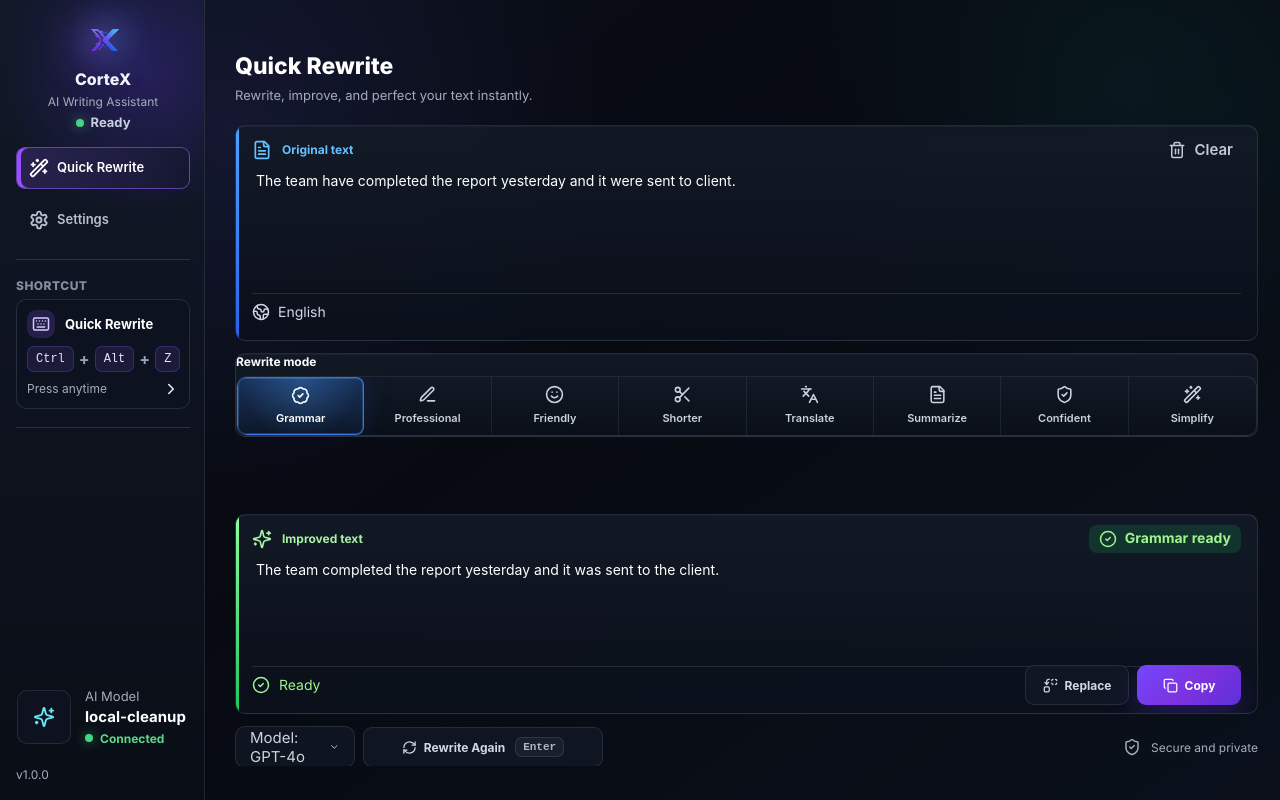
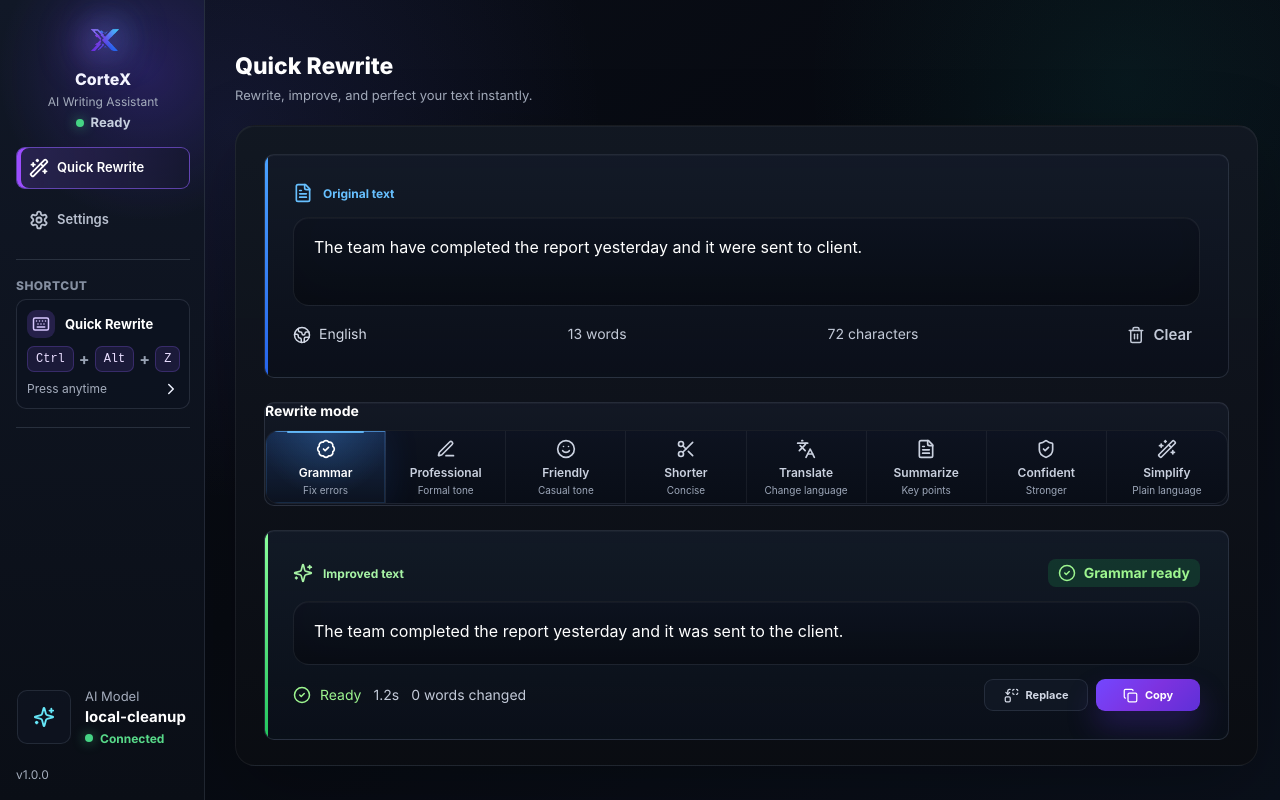
Before and after one commit to dev-ali-hassan/CorteX, a React (Vite) app: page / in a window 1280 px wide. Built offline with nearby package versions, Linux system fonts and the light colour scheme.

Commit message:
Redesign quick rewrite workspace

```diff
--- a/src/App.tsx
+++ b/src/App.tsx
@@ -369,6 +369,9 @@ function QuickRewrite({
   onReplace: () => void;
 }) {
   const selectedMode = rewriteModes.find((item) => item.id === mode);
+  const inputWords = countWords(input);
+  const outputWords = countWords(output);
+  const wordsChanged = Math.abs(outputWords - inputWords);
 
   return (
     <div className="rewrite-surface">
@@ -380,23 +383,28 @@ function QuickRewrite({
               Original text
             </label>
           </span>
-          <button className="ghost-tool" type="button" onClick={() => setInput("")}>
-            <Trash2 size={18} aria-hidden="true" />
-            <span>Clear</span>
-          </button>
         </header>
+        <div className="editor-shell">
           <textarea
             id="input-text"
             value={input}
             onChange={(event) => setInput(event.target.value)}
             spellCheck
+            placeholder="Paste or type text to rewrite..."
             aria-describedby="rewrite-status"
           />
+        </div>
         <div className="input-meta-row">
           <span className="language-chip">
             <Globe2 size={18} aria-hidden="true" />
             English
           </span>
+          <span>{inputWords} words</span>
+          <span>{input.length} characters</span>
+          <button className="ghost-tool" type="button" onClick={() => setInput("")}>
+            <Trash2 size={18} aria-hidden="true" />
+            <span>Clear</span>
+          </button>
         </div>
       </section>
 
@@ -433,12 +441,18 @@ function QuickRewrite({
             {selectedMode?.label ?? "Rewrite"} ready
           </span>
         </header>
-        <textarea id="output-text" value={output} readOnly />
+        <div className="editor-shell">
+          <textarea id="output-text" value={output} readOnly placeholder="Your rewritten text will appear here..." />
+        </div>
         <div className="output-meta-row">
+          <div className="output-stats">
             <span>
               <CheckCircle2 size={18} aria-hidden="true" />
               {status}
             </span>
+            <span>1.2s</span>
+            <span>{wordsChanged} words changed</span>
+          </div>
           <div className="output-actions">
             <button className="secondary-action" type="button" onClick={onReplace}>
               <Replace size={21} aria-hidden="true" />
@@ -469,6 +483,10 @@ function QuickRewrite({
       </footer>
     </div>
   );
+}
+
+function countWords(value: string) {
+  return value.trim() ? value.trim().split(/\s+/).length : 0;
 }
 
 function modeCaption(mode: RewriteModeId) {
--- a/src/styles.css
+++ b/src/styles.css
@@ -500,6 +500,7 @@ kbd {
   min-height: 0;
   min-width: 0;
   flex-direction: column;
+  align-items: flex-start;
   overflow: hidden;
   padding: 56px 24px 24px 34px;
 }
@@ -507,6 +508,8 @@ kbd {
 .workspace-header {
   flex: 0 0 auto;
   display: flex;
+  width: min(100%, 1180px);
+  max-width: 1180px;
   align-items: flex-start;
   justify-content: space-between;
   gap: 28px;
@@ -553,10 +556,23 @@ kbd {
 
 .rewrite-surface {
   display: grid;
-  grid-template-rows: minmax(205px, 27vh) auto minmax(205px, 25vh) 44px;
-  gap: 14px;
+  grid-template-rows: clamp(210px, 28vh, 250px) 104px clamp(210px, 25vh, 250px) 38px;
+  align-content: start;
+  gap: 24px;
+  width: min(100%, 1180px);
+  max-width: 1180px;
   height: calc(100vh - 126px);
   min-height: 0;
+  border: 1px solid rgba(255, 255, 255, 0.06);
+  border-radius: 20px;
+  background:
+    linear-gradient(180deg, rgba(19, 25, 37, 0.86), rgba(10, 13, 18, 0.88)),
+    rgba(10, 13, 18, 0.88);
+  box-shadow:
+    0 24px 80px rgba(0, 0, 0, 0.22),
+    inset 0 1px 0 rgba(255, 255, 255, 0.04);
+  padding: 28px;
+  backdrop-filter: blur(14px);
 }
 
 .text-panel,
@@ -574,9 +590,21 @@ kbd {
 .text-panel {
   position: relative;
   display: grid;
-  grid-template-rows: 30px 1fr 44px;
-  padding: 14px 20px 12px;
+  grid-template-rows: auto minmax(0, 1fr) auto;
+  gap: 14px;
+  padding: 28px;
   overflow: hidden;
+  transition:
+    border-color 200ms ease,
+    box-shadow 200ms ease,
+    transform 200ms ease;
+}
+
+.text-panel:hover {
+  border-color: rgba(255, 255, 255, 0.1);
+  box-shadow:
+    0 18px 52px rgba(0, 0, 0, 0.2),
+    inset 0 1px 0 rgba(255, 255, 255, 0.045);
 }
 
 .text-panel::before {
@@ -639,19 +667,36 @@ kbd {
   color: #fff;
 }
 
+.editor-shell {
+  min-height: 0;
+  border: 1px solid rgba(255, 255, 255, 0.065);
+  border-radius: 16px;
+  background:
+    linear-gradient(180deg, rgba(13, 19, 32, 0.96), rgba(8, 13, 22, 0.96)),
+    #0d1320;
+  box-shadow:
+    inset 0 1px 0 rgba(255, 255, 255, 0.035),
+    inset 0 -20px 48px rgba(0, 0, 0, 0.12);
+  padding: 18px 20px;
+}
+
 .text-panel textarea {
   width: 100%;
   height: 100%;
   min-height: 0;
   resize: none;
   border: 0;
-  border-bottom: 1px solid rgba(148, 163, 184, 0.18);
+  border-bottom: 0;
   border-radius: 0;
   background: transparent;
   color: #fff;
-  padding: 10px 6px 8px;
-  font-size: 18px;
+  padding: 0;
+  font-size: 17px;
   line-height: 1.42;
+}
+
+.text-panel textarea::placeholder {
+  color: rgba(203, 213, 225, 0.46);
 }
 
 .text-panel textarea::selection {
@@ -661,18 +706,23 @@ kbd {
 .text-panel textarea:focus,
 .text-panel textarea:focus-visible {
   outline: 0;
-  box-shadow: inset 0 -1px 0 rgba(85, 166, 255, 0.55);
+  box-shadow: none;
 }
 
 .mode-section {
   align-self: start;
   width: 100%;
+  height: 104px;
   padding: 0;
-  border-radius: 11px;
+  border-radius: 16px;
+  overflow: hidden;
+  background:
+    linear-gradient(180deg, rgba(19, 25, 37, 0.82), rgba(12, 17, 27, 0.78)),
+    rgba(19, 25, 37, 0.78);
 }
 
 .mode-section h2 {
-  margin: 0 0 5px;
+  margin: 0 0 10px;
   color: #fff;
   font-size: 15px;
   font-weight: 720;
@@ -683,24 +733,29 @@ kbd {
   grid-template-columns: repeat(8, minmax(102px, 1fr));
   gap: 0;
   overflow: hidden;
-  border: 1px solid rgba(148, 163, 184, 0.16);
-  border-radius: 11px;
+  height: 74px;
+  border: 1px solid rgba(255, 255, 255, 0.065);
+  border-radius: 14px;
   background:
-    linear-gradient(180deg, rgba(20, 28, 42, 0.74), rgba(10, 15, 24, 0.78)),
-    rgba(11, 16, 26, 0.7);
+    linear-gradient(180deg, rgba(13, 19, 32, 0.92), rgba(8, 13, 22, 0.94)),
+    #0d1320;
 }
 
 .mode-tile {
   display: grid;
-  min-height: 76px;
+  min-height: 72px;
   place-items: center;
-  gap: 5px;
+  gap: 4px;
   border: 0;
-  border-right: 1px solid rgba(148, 163, 184, 0.12);
+  border-right: 1px solid rgba(255, 255, 255, 0.06);
   border-radius: 0;
   background: transparent;
   color: #cad1df;
-  padding: 6px 6px;
+  padding: 8px 6px 7px;
+  transition:
+    background 200ms ease,
+    color 200ms ease,
+    box-shadow 200ms ease;
 }
 
 .mode-tile:last-child {
@@ -729,15 +784,29 @@ kbd {
 }
 
 .mode-tile.selected {
-  border: 1px solid rgba(65, 131, 255, 0.85);
-  border-radius: 8px;
+  position: relative;
+  border: 0;
+  border-right: 1px solid rgba(255, 255, 255, 0.08);
+  border-radius: 0;
   background:
-    radial-gradient(circle at 50% 0%, rgba(74, 163, 255, 0.28), transparent 72%),
-    linear-gradient(180deg, rgba(30, 62, 116, 0.68), rgba(14, 26, 47, 0.78));
+    radial-gradient(circle at 50% 0%, rgba(74, 163, 255, 0.22), transparent 70%),
+    linear-gradient(180deg, rgba(30, 62, 116, 0.54), rgba(13, 20, 34, 0.78));
   box-shadow:
-    inset 0 0 0 1px rgba(74, 163, 255, 0.28),
-    0 0 28px rgba(37, 99, 235, 0.18);
+    inset 0 1px 0 rgba(100, 181, 255, 0.55),
+    inset 0 0 0 1px rgba(74, 163, 255, 0.16),
+    0 0 34px rgba(37, 99, 235, 0.14);
   color: #fff;
+}
+
+.mode-tile.selected::before {
+  position: absolute;
+  top: 0;
+  left: 18%;
+  right: 18%;
+  height: 2px;
+  border-radius: 999px;
+  background: rgba(103, 192, 255, 0.88);
+  content: "";
 }
 
 .input-meta-row,
@@ -753,13 +822,20 @@ kbd {
   gap: 18px;
 }
 
-.output-meta-row span {
+.output-meta-row span,
+.output-stats {
   display: inline-flex;
   align-items: center;
   gap: 9px;
 }
 
-.output-meta-row span:first-child {
+.output-stats {
+  min-width: 0;
+  flex-wrap: wrap;
+  gap: 12px;
+}
+
+.output-stats span:first-child {
   color: #9df58f;
 }
 
@@ -811,7 +887,7 @@ kbd {
 
 .action-row {
   display: grid;
-  grid-template-columns: minmax(130px, 170px) minmax(180px, 280px) 1fr;
+  grid-template-columns: minmax(118px, 150px) minmax(160px, 240px) 1fr;
   align-items: center;
   gap: 10px;
 }
@@ -823,11 +899,11 @@ kbd {
   gap: 10px;
   margin: 0;
   color: var(--muted);
-  font-size: 15px;
+  font-size: 13px;
 }
 
 .model-chip {
-  min-height: 42px;
+  min-height: 36px;
   justify-content: center;
   gap: 8px;
   border: 1px solid rgba(148, 163, 184, 0.16);
@@ -835,18 +911,18 @@ kbd {
   background: rgba(18, 25, 38, 0.72);
   color: #cfd5df;
   padding: 0 14px;
-  font-size: 15px;
+  font-size: 13px;
 }
 
 .secondary-action,
 .primary-action {
   display: inline-flex;
-  min-height: 42px;
+  min-height: 36px;
   align-items: center;
   justify-content: center;
   gap: 9px;
   border-radius: 11px;
-  font-size: 15px;
+  font-size: 13px;
   font-weight: 690;
 }
 
@@ -1621,15 +1697,16 @@ kbd {
   }
 
   .rewrite-surface {
-    grid-template-rows: minmax(178px, 27vh) auto minmax(178px, 25vh) 40px;
-    gap: 12px;
+    grid-template-rows: clamp(210px, 28vh, 260px) 118px clamp(195px, 24vh, 235px) 40px;
+    align-content: start;
+    gap: 16px;
     height: calc(100vh - 104px);
     min-height: 0;
   }
 
   .text-panel {
-    grid-template-rows: 24px 1fr 38px;
-    padding: 10px 16px 8px;
+    grid-template-rows: 28px 1fr 40px;
+    padding: 12px 18px 10px;
   }
 
   .rewrite-card-heading {
@@ -1638,13 +1715,15 @@ kbd {
 
   .text-panel textarea {
     min-height: 0;
-    padding: 8px 4px 6px;
+    padding: 9px 5px 7px;
     font-size: 16px;
-    line-height: 1.36;
+    line-height: 1.4;
   }
 
   .mode-section {
     padding: 0;
+    height: 118px;
+    overflow: hidden;
   }
 
   .mode-section h2 {
@@ -1658,7 +1737,7 @@ kbd {
   }
 
   .mode-tile {
-    min-height: 62px;
+    min-height: 88px;
     gap: 2px;
     border-radius: 0;
   }
@@ -1692,7 +1771,7 @@ kbd {
   }
 
   .action-row {
-    grid-template-columns: 130px minmax(150px, 260px) 1fr;
+    grid-template-columns: 118px minmax(150px, 220px) 1fr;
     gap: 8px;
   }
 
@@ -1707,9 +1786,9 @@ kbd {
 
   .secondary-action,
   .primary-action {
-    min-height: 38px;
+    min-height: 34px;
     gap: 9px;
-    font-size: 13px;
+    font-size: 12px;
   }
 
   .secondary-action svg,
@@ -1733,7 +1812,7 @@ kbd {
   }
 
   .rewrite-surface {
-    height: auto;
+    height: calc(100vh - 104px);
     min-height: 0;
   }
 
@@ -1963,11 +2042,11 @@ kbd {
   }
 
   .rewrite-surface {
-    grid-template-rows: minmax(156px, 27vh) auto minmax(156px, 25vh) 40px;
+    grid-template-rows: clamp(160px, 25vh, 200px) 96px clamp(150px, 22vh, 185px) 36px;
+    align-content: start;
     gap: 12px;
     height: calc(100vh - 88px);
     min-height: 0;
-    align-content: stretch;
     overflow: hidden;
   }
 
@@ -1979,8 +2058,8 @@ kbd {
   }
 
   .text-panel {
-    grid-template-rows: 23px 1fr 36px;
-    padding: 12px 16px 10px;
+    grid-template-rows: 24px 1fr 34px;
+    padding: 10px 14px 8px;
     min-height: 0;
     overflow: hidden;
   }
@@ -1992,13 +2071,14 @@ kbd {
   .text-panel textarea {
     height: auto;
     min-height: 0;
-    padding: 10px 4px 8px;
+    padding: 8px 4px 6px;
     font-size: 14px;
-    line-height: 1.42;
+    line-height: 1.38;
   }
 
   .mode-section {
     padding: 0;
+    height: 96px;
     min-height: 0;
     overflow: hidden;
   }
@@ -2015,7 +2095,7 @@ kbd {
 
   .mode-tile {
     grid-template-rows: 20px 1fr;
-    min-height: 58px;
+    min-height: 70px;
     gap: 2px;
     border-radius: 0;
     padding: 7px 5px 6px;
@@ -2050,7 +2130,7 @@ kbd {
   }
 
   .action-row {
-    grid-template-columns: 120px minmax(150px, 240px) 1fr;
+    grid-template-columns: 108px minmax(136px, 210px) 1fr;
     gap: 8px;
     align-self: stretch;
     min-height: 0;
@@ -2064,10 +2144,10 @@ kbd {
 
   .secondary-action,
   .primary-action {
-    min-height: 40px;
+    min-height: 32px;
     gap: 7px;
     border-radius: 9px;
-    font-size: 12px;
+    font-size: 11px;
   }
 
   .output-actions {
@@ -2190,7 +2270,8 @@ kbd {
   }
 
   .rewrite-surface {
-    grid-template-rows: minmax(118px, 26vh) auto minmax(118px, 24vh) 36px;
+    grid-template-rows: clamp(116px, 24vh, 150px) 78px clamp(112px, 21vh, 142px) 36px;
+    align-content: start;
     gap: 8px;
     height: calc(100vh - 58px);
     min-height: 0;
@@ -2212,6 +2293,8 @@ kbd {
 
   .mode-section {
     padding: 0;
+    height: 78px;
+    overflow: hidden;
   }
 
   .mode-section h2 {
@@ -2225,7 +2308,7 @@ kbd {
 
   .mode-tile {
     grid-template-rows: 18px 1fr;
-    min-height: 42px;
+    min-height: 54px;
     padding: 6px 4px 5px;
   }
 
@@ -2297,7 +2380,8 @@ kbd {
   }
 
   .rewrite-surface {
-    grid-template-rows: minmax(160px, 27vh) 92px minmax(160px, 25vh) 42px;
+    grid-template-rows: clamp(150px, 25vh, 190px) 92px clamp(145px, 22vh, 180px) 42px;
+    align-content: start;
     gap: 12px;
     height: calc(100vh - 78px);
     min-height: 0;
@@ -2305,6 +2389,7 @@ kbd {
   }
 
   .mode-section {
+    height: 92px;
     overflow: hidden;
   }
 
@@ -2317,3 +2402,133 @@ kbd {
     order: 5;
   }
 }
+
+@media (min-width: 881px) {
+  .workspace {
+    align-items: flex-start;
+  }
+
+  .workspace-header,
+  .rewrite-surface {
+    width: min(100%, 1180px);
+    max-width: 1180px;
+  }
+
+  .rewrite-surface {
+    grid-template-rows: clamp(210px, 28vh, 250px) 104px clamp(210px, 25vh, 250px) 38px;
+    align-content: start;
+    gap: 24px;
+    height: calc(100vh - 126px);
+    overflow: hidden;
+    border: 1px solid rgba(255, 255, 255, 0.06);
+    border-radius: 20px;
+    background:
+      linear-gradient(180deg, rgba(19, 25, 37, 0.86), rgba(10, 13, 18, 0.88)),
+      rgba(10, 13, 18, 0.88);
+    box-shadow:
+      0 24px 80px rgba(0, 0, 0, 0.22),
+      inset 0 1px 0 rgba(255, 255, 255, 0.04);
+    padding: 28px;
+  }
+
+  .text-panel {
+    grid-template-rows: auto minmax(0, 1fr) auto;
+    gap: 14px;
+    padding: 28px;
+  }
+
+  .editor-shell {
+    min-height: 0;
+    border: 1px solid rgba(255, 255, 255, 0.065);
+    border-radius: 16px;
+    background:
+      linear-gradient(180deg, rgba(13, 19, 32, 0.96), rgba(8, 13, 22, 0.96)),
+      #0d1320;
+    padding: 18px 20px;
+  }
+
+  .text-panel textarea {
+    height: 100%;
+    padding: 0;
+    border: 0;
+    font-size: 16px;
+    line-height: 1.42;
+  }
+
+  .mode-section {
+    height: 104px;
+    padding: 0;
+    overflow: hidden;
+  }
+
+  .mode-section h2 {
+    margin: 0 0 10px;
+    font-size: 14px;
+  }
+
+  .mode-grid {
+    height: 74px;
+    grid-template-columns: repeat(8, minmax(86px, 1fr));
+    gap: 0;
+    border-radius: 14px;
+  }
+
+  .mode-tile {
+    min-height: 72px;
+    gap: 4px;
+    padding: 8px 6px 7px;
+  }
+
+  .mode-tile svg {
+    width: 20px;
+    height: 20px;
+  }
+
+  .mode-tile span {
+    font-size: 12px;
+  }
+
+  .mode-tile small {
+    display: block;
+    font-size: 10px;
+  }
+
+  .action-row {
+    grid-template-columns: minmax(118px, 150px) minmax(160px, 240px) 1fr;
+  }
+}
+
+@media (min-width: 881px) and (max-height: 760px) {
+  .rewrite-surface {
+    grid-template-rows: clamp(170px, 26vh, 205px) 92px clamp(168px, 22vh, 200px) 34px;
+    gap: 16px;
+    height: calc(100vh - 82px);
+    padding: 22px;
+  }
+
+  .text-panel {
+    gap: 10px;
+    padding: 20px;
+  }
+
+  .editor-shell {
+    padding: 14px 16px;
+  }
+
+  .mode-section {
+    height: 92px;
+  }
+
+  .mode-section h2 {
+    margin-bottom: 8px;
+    font-size: 12px;
+  }
+
+  .mode-grid {
+    height: 64px;
+  }
+
+  .mode-tile {
+    min-height: 62px;
+  }
+}
```
Also changed, not shown: 2 other files (tests, documents, lock files or other folders). Lines whose indentation alone changed are shown as unchanged.
